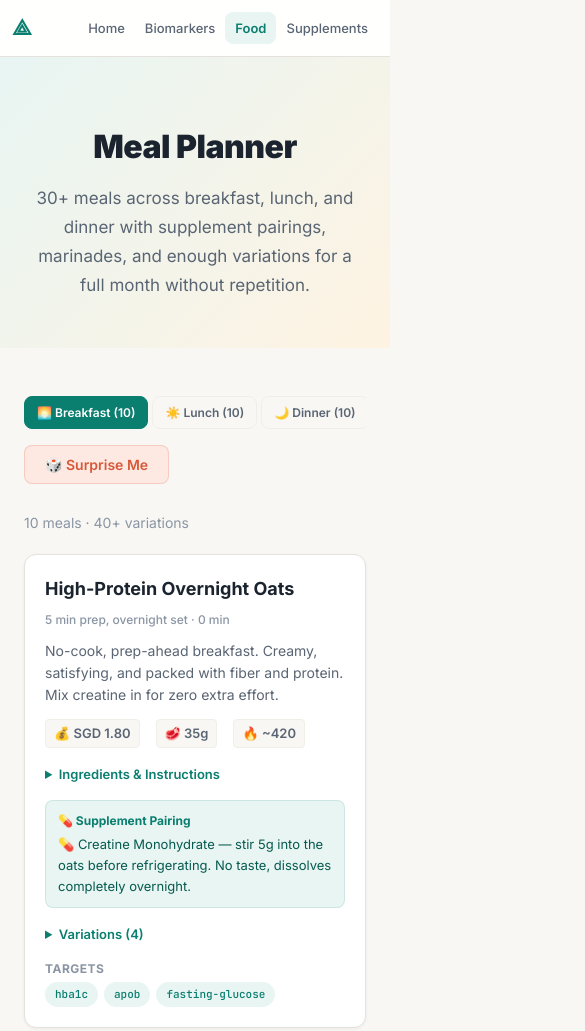
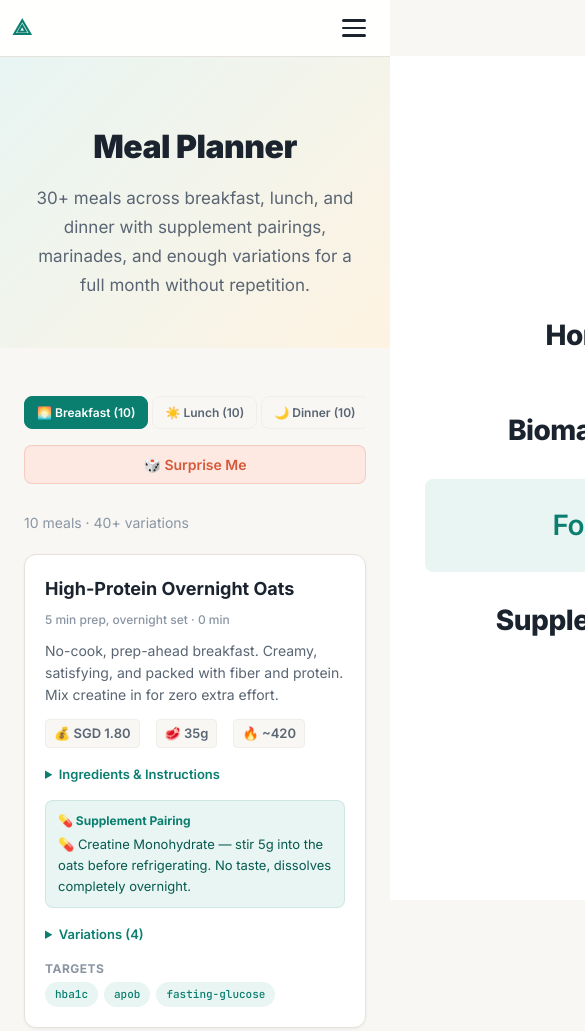
Before and after one commit to richmondgoh8/macro-longevity, a plain HTML site: page food.html in a window 390 px wide. Shown: the top 1031 px of the page, 585 px wide, since content can reach past the window. Drawn offline with Linux system fonts and the light colour scheme.

Commit message:
fix navigation bar

```diff
--- a/css/style.css
+++ b/css/style.css
@@ -132,6 +132,93 @@ img {
     font-weight: 600;
 }
 
+/* --- Nav Toggle (Hamburger) --- */
+.nav-toggle {
+    display: none;
+    flex-direction: column;
+    justify-content: center;
+    gap: 5px;
+    background: none;
+    border: none;
+    cursor: pointer;
+    padding: 8px;
+    z-index: 110;
+    min-width: 44px;
+    min-height: 44px;
+}
+
+.nav-toggle span {
+    display: block;
+    width: 24px;
+    height: 2.5px;
+    background: var(--text);
+    border-radius: 2px;
+    transition: all 0.3s;
+}
+
+.nav-open .nav-toggle span:nth-child(1) {
+    transform: translateY(7.5px) rotate(45deg);
+}
+.nav-open .nav-toggle span:nth-child(2) {
+    opacity: 0;
+}
+.nav-open .nav-toggle span:nth-child(3) {
+    transform: translateY(-7.5px) rotate(-45deg);
+}
+
+@media (max-width: 767px) {
+    .nav {
+        position: relative;
+    }
+    .nav-toggle {
+        display: flex;
+    }
+    .nav-links {
+        position: absolute;
+        top: 100%;
+        left: 0;
+        right: 0;
+        min-height: 100vh;
+        min-height: 100dvh;
+        flex-direction: column;
+        gap: 0;
+        justify-content: center;
+        align-items: center;
+        background: rgba(255,255,255,0.98);
+        backdrop-filter: blur(16px);
+        padding: 40px 24px;
+        transform: translateX(100%);
+        transition: transform 0.3s ease;
+        z-index: 200;
+        overflow-y: auto;
+    }
+    .nav-links a {
+        font-size: 28px;
+        font-weight: 800;
+        color: var(--text);
+        padding: 24px 24px;
+        display: flex;
+        align-items: center;
+        justify-content: center;
+        text-align: center;
+        width: 100%;
+        max-width: 320px;
+        border-radius: var(--radius-sm);
+        letter-spacing: -0.5px;
+    }
+    .nav-links a:hover {
+        color: var(--primary);
+        background: var(--primary-light);
+    }
+    .nav-links a.active {
+        color: var(--primary);
+        background: var(--primary-light);
+    }
+    .nav-open .nav-links {
+        transform: translateX(0);
+    }
+}
+
 /* --- Buttons --- */
 .btn {
     display: inline-flex;
@@ -1605,6 +1692,39 @@ img {
         font-size: 20px;
     }
 
+    .meal-tabs {
+        flex-wrap: wrap;
+        gap: 4px;
+    }
+    .meal-tab {
+        font-size: 13px;
+        padding: 8px 14px;
+    }
+    .meal-controls {
+        flex-direction: column;
+        align-items: stretch;
+    }
+    .meal-surprise {
+        width: 100%;
+        text-align: center;
+        justify-content: center;
+    }
+
+    .supp-controls {
+        flex-direction: column;
+        gap: 12px;
+        padding: 16px;
+    }
+    .supp-toggle {
+        flex-direction: column;
+        gap: 2px;
+    }
+    .supp-btn {
+        padding: 10px 14px;
+        font-size: 13px;
+        text-align: center;
+    }
+
     .nav-links {
         gap: 2px;
     }
@@ -1660,20 +1780,6 @@ img {
     .nav-inner {
         padding: 0 12px;
         height: 56px;
-    }
-
-    .nav-links {
-        gap: 0;
-        overflow-x: auto;
-        -webkit-overflow-scrolling: touch;
-        scrollbar-width: none;
-    }
-    .nav-links::-webkit-scrollbar { display: none; }
-
-    .nav-link {
-        padding: 6px 10px;
-        font-size: 13px;
-        white-space: nowrap;
     }
 
     .nav-logo-text {
--- a/food.html
+++ b/food.html
@@ -17,6 +17,9 @@
                 <span class="nav-logo-icon">⟁</span>
                 <span class="nav-logo-text">MacroLongevity</span>
             </a>
+            <button class="nav-toggle" onclick="toggleNav()" aria-label="Menu">
+                <span></span><span></span><span></span>
+            </button>
             <div class="nav-links">
                 <a href="/" class="nav-link">Home</a>
                 <a href="/biomarkers.html" class="nav-link">Biomarkers</a>
@@ -60,5 +63,14 @@
     <script src="/js/data.js"></script>
     <script src="/js/render.js"></script>
     <script>renderFoods()</script>
+
+    <script>
+        function toggleNav() { document.querySelector('.nav').classList.toggle('nav-open'); }
+        document.addEventListener('click', function(e) {
+            if (!e.target.closest('.nav') && document.querySelector('.nav').classList.contains('nav-open')) {
+                document.querySelector('.nav').classList.remove('nav-open');
+            }
+        });
+    </script>
 </body>
 </html>
```
Also changed, not shown: biomarkers.html (+12 -0 lines), index.html (+12 -0 lines), supplements.html (+12 -0 lines).
